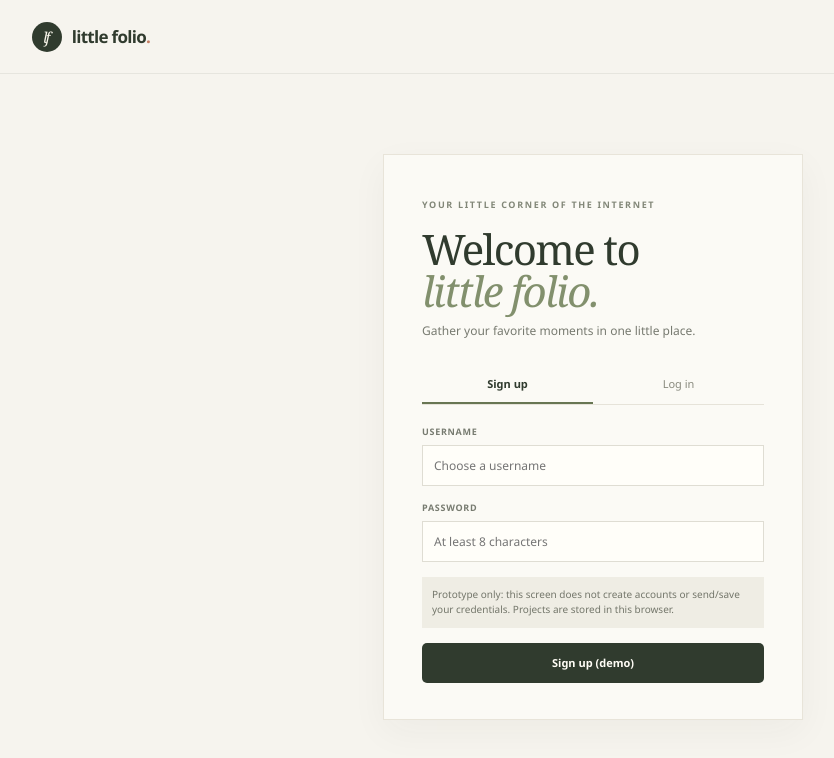
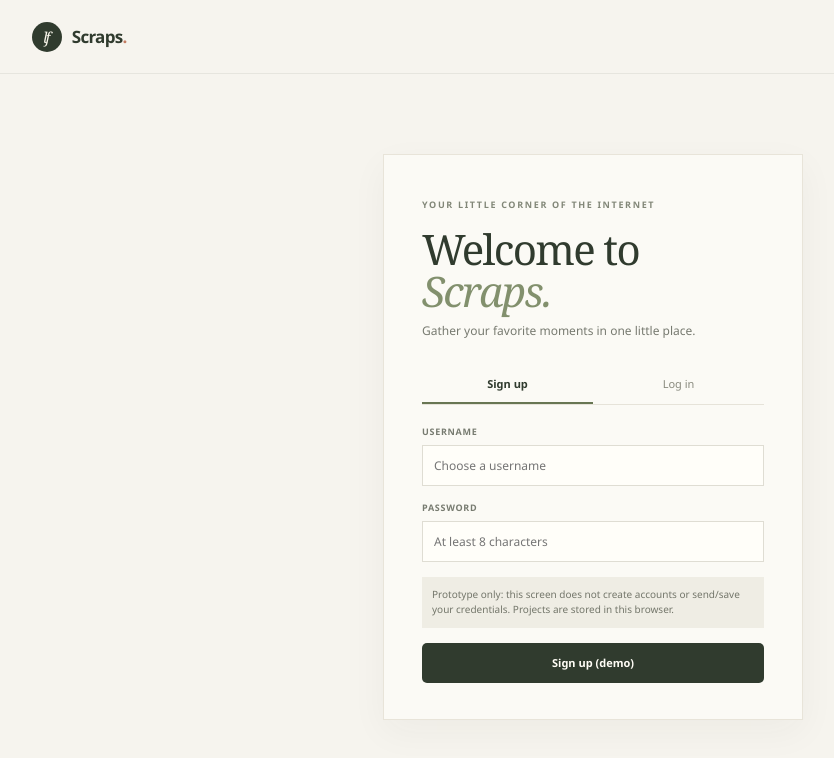
Before and after one commit to alanpuri72-cmd/Scraps, a plain HTML site: page index.html in a window 1280 px wide. Shown: the whole page, without its empty margins (47-881 px from the left). Drawn offline with Linux system fonts and the light colour scheme.

Commit message:
name change

```diff
--- a/app.js
+++ b/app.js
@@ -223,7 +223,7 @@
     $("#login-tab").setAttribute("aria-selected", String(!isSignup));
     $("#login-tab").tabIndex = isSignup ? -1 : 0;
     $("#auth-form").setAttribute("aria-labelledby", isSignup ? "signup-tab" : "login-tab");
-    $("#auth-title").innerHTML = isSignup ? "Welcome to<br><em>little folio.</em>" : "Welcome<br><em>back.</em>";
+    $("#auth-title").innerHTML = isSignup ? "Welcome to<br><em>Scraps.</em>" : "Welcome<br><em>back.</em>";
     $("#auth-password").setAttribute("placeholder", isSignup ? "At least 8 characters" : "Your password");
     $("#auth-password").minLength = isSignup ? 8 : 1;
     $("#auth-submit").textContent = isSignup ? "Sign up (demo)" : "Log in (demo)";
--- a/index.html
+++ b/index.html
@@ -4,15 +4,15 @@
     <meta charset="UTF-8">
     <meta name="viewport" content="width=device-width, initial-scale=1.0">
     <meta name="theme-color" content="#f6f4ee">
-    <title>little folio — your stories, gathered</title>
+    <title>Scraps — your stories, gathered</title>
     <link rel="stylesheet" href="styles.css">
   </head>
   <body>
     <div id="app" class="auth-screen">
       <header class="topbar">
-        <a class="brand" href="#" id="home-link" aria-label="little folio home">
+        <a class="brand" href="#" id="home-link" aria-label="Scraps home">
           <span class="brand-mark" aria-hidden="true">lf</span>
-          <span>little folio<span class="brand-period">.</span></span>
+          <span>Scraps<span class="brand-period">.</span></span>
         </a>
         <div class="topbar-right">
           <span class="privacy-note"><span class="lock-icon" aria-hidden="true">⌑</span> just for you</span>
@@ -24,7 +24,7 @@
         <section id="auth-view" class="auth-view">
           <div class="auth-card">
             <span class="eyebrow">YOUR LITTLE CORNER OF THE INTERNET</span>
-            <h1 class="auth-title" id="auth-title">Welcome to<br><em>little folio.</em></h1>
+            <h1 class="auth-title" id="auth-title">Welcome to<br><em>Scraps.</em></h1>
             <p class="auth-intro">Gather your favorite moments in one little place.</p>
             <div class="auth-tabs" role="tablist" aria-label="Choose an account action">
               <button class="auth-tab active" id="signup-tab" type="button" role="tab" aria-selected="true" data-auth-mode="signup">Sign up</button>
```
